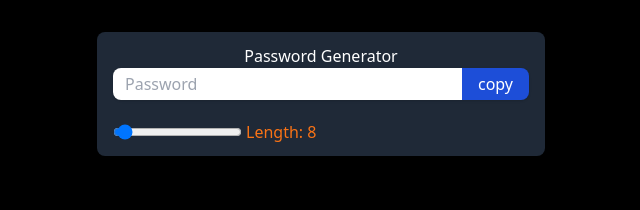
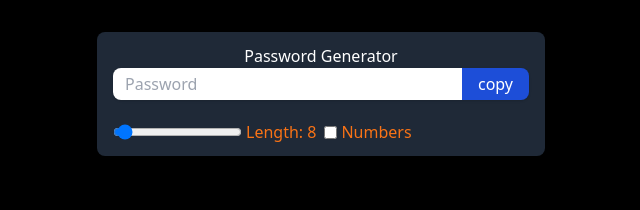
Before and after one commit to ShubhamAgarwal-11/Password-generator, a React (Create React App) app: page / in a window 1280 px wide. Shown: the top 210 px of the page, without its empty margins (319-959 px from the left). Built offline with nearby package versions, Linux system fonts and the light colour scheme.

Commit message:
setup number allowed feature

```diff
--- a/src/App.js
+++ b/src/App.js
@@ -2,6 +2,8 @@ import { useState } from "react";
 function App() {
   const [password,setPassword] = useState("");
   const [length,setLength] = useState(8);
+  const [numberAllowed,setNumberAllowed] = useState(false);
+
   return (
     <>
       <div className="className='w-full max-w-md shadow-md mx-auto rounded-lg px-4 my-8 py-3 text-orange-500 bg-gray-800">
@@ -27,6 +29,16 @@ function App() {
               />
               <label>Length: {length}</label>
           </div>
+          <div className="flex items-center gap-x-1 px-2">
+            <input
+              type="checkbox"
+              defaultChecked = {numberAllowed}
+              onChange={()=>{
+                setNumberAllowed((prev)=> !prev)
+              }}
+            />
+            <label>Numbers</label>
+          </div>
 
         </div>
       </div>
```
